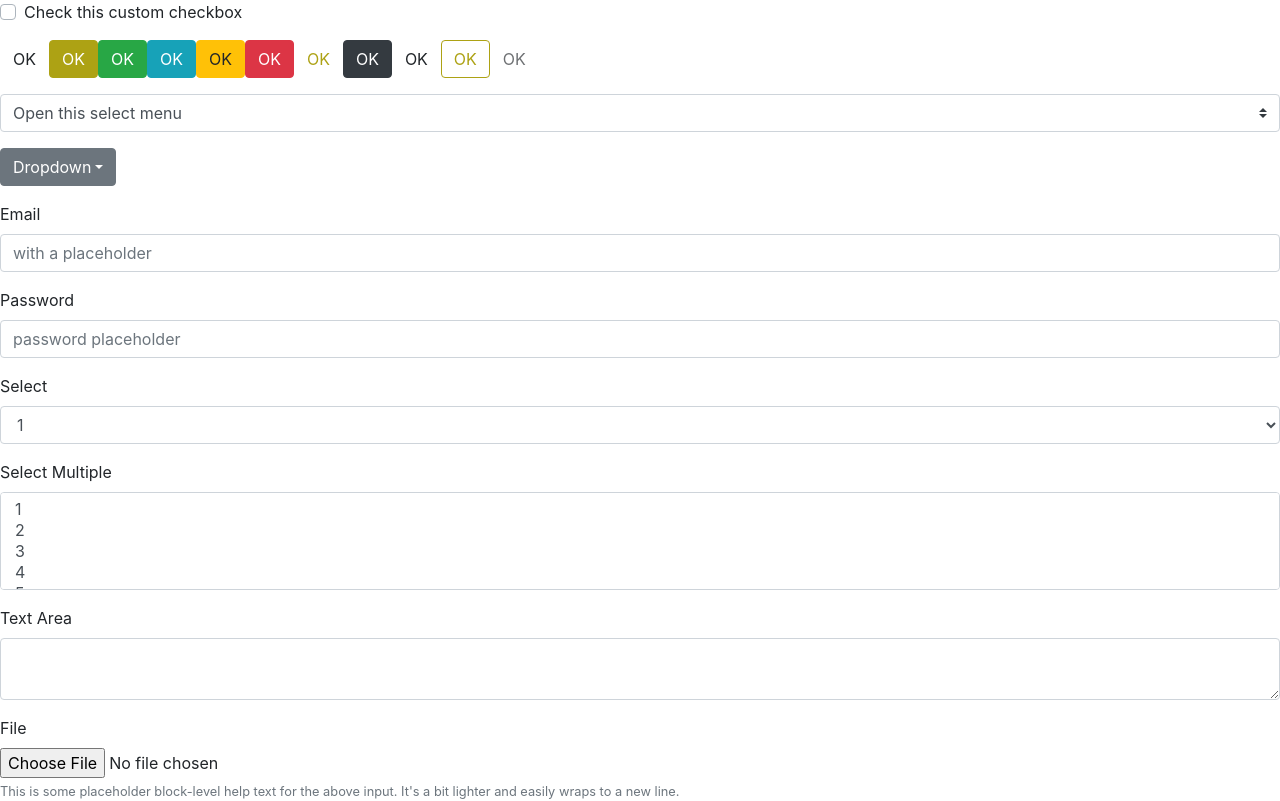
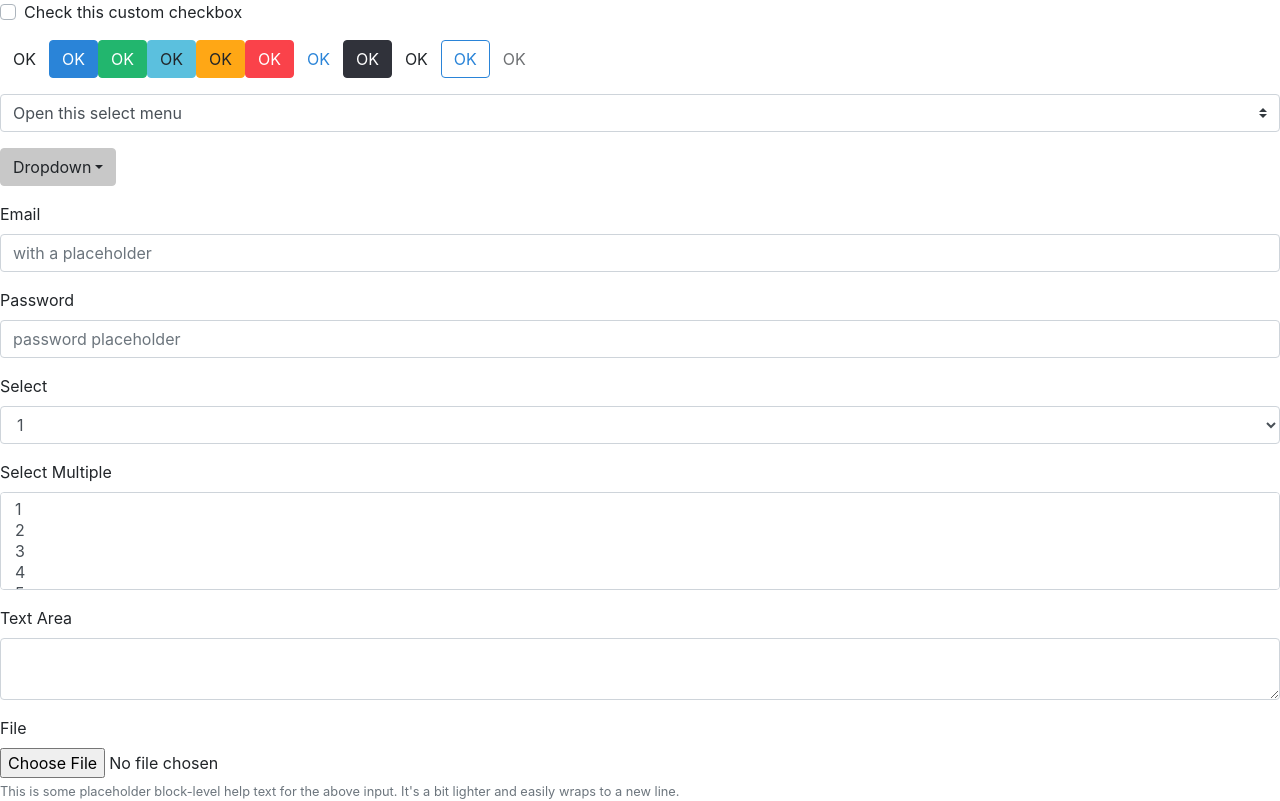
Before and after one commit to jo8937/react-bq-schema, a React (Create React App) app: page / in a window 1280 px wide. Shown: the top 801 px of the page. Built offline with nearby package versions, Linux system fonts and the light colour scheme.

Commit message:
my color

```diff
--- a/src/App.js
+++ b/src/App.js
@@ -210,8 +210,8 @@ class App extends Component {
       </Pagination>
           </p>
           <p>
-          <Table>
-        <thead>
+          <Table className="table-bordered-top-down table-thead-padded table-striped">
+        <thead className="thead-light">
           <tr>
             <th>#</th>
             <th>First Name</th>
--- a/src/styles/scss/_custom_bootstrap.scss
+++ b/src/styles/scss/_custom_bootstrap.scss
@@ -1,7 +1,7 @@
 // stylelint-disable
 $white:    #fff !default;
-$gray-100: #f8f9fa !default;
-$gray-200: #e9ecef !default;
+$gray-100: #f5f6f9 !default;
+$gray-200: #f5f6f9 !default; // #e5e5e5
 $gray-300: #dee2e6 !default;
 $gray-400: #ced4da !default;
 $gray-500: #adb5bd !default;
@@ -35,15 +35,32 @@ $green:   #28a745 !default;
 $teal:    #20c997 !default;
 $cyan:    #17a2b8 !default;
 
-$new-color: #ada214;
-// Array of colors from _variables.scss
+/*
+    border-color: #22b66e;
+    background-color: #32bb78;
+
+    #f5f6f9
+    #e5e5e5
+*/
+$table-head-bg: #f5f6f9;
+
+$input-bg: #fff;
+$component-active-bg: #2a84d8;
+//$input-color: ;
+$input-btn-focus-width:       .05rem !default;
+$input-btn-focus-color:       rgba($component-active-bg, 1) !default;
+$input-btn-focus-box-shadow:  0 0 0 $input-btn-focus-width $input-btn-focus-color !default;
+
+$table-accent-bg:             $gray-200 !default;
+$table-striped-order:         even !default;
+
 $theme-colors: (
-  primary: $new-color,
-  secondary: $gray-600,
-  success: $green,
-  info: $cyan,
-  warning: $yellow,
-  danger: $red,
-  light: $gray-100,
-  dark: $gray-800
+  primary: #2a84d8,
+  secondary: #c8c8c8,
+  success: #22b66e,
+  info: #5bc0de,
+  warning: #ffa715,
+  danger: #fa424a,
+  light: #bebebe,
+  dark: #30323a
 ) !default;
```
